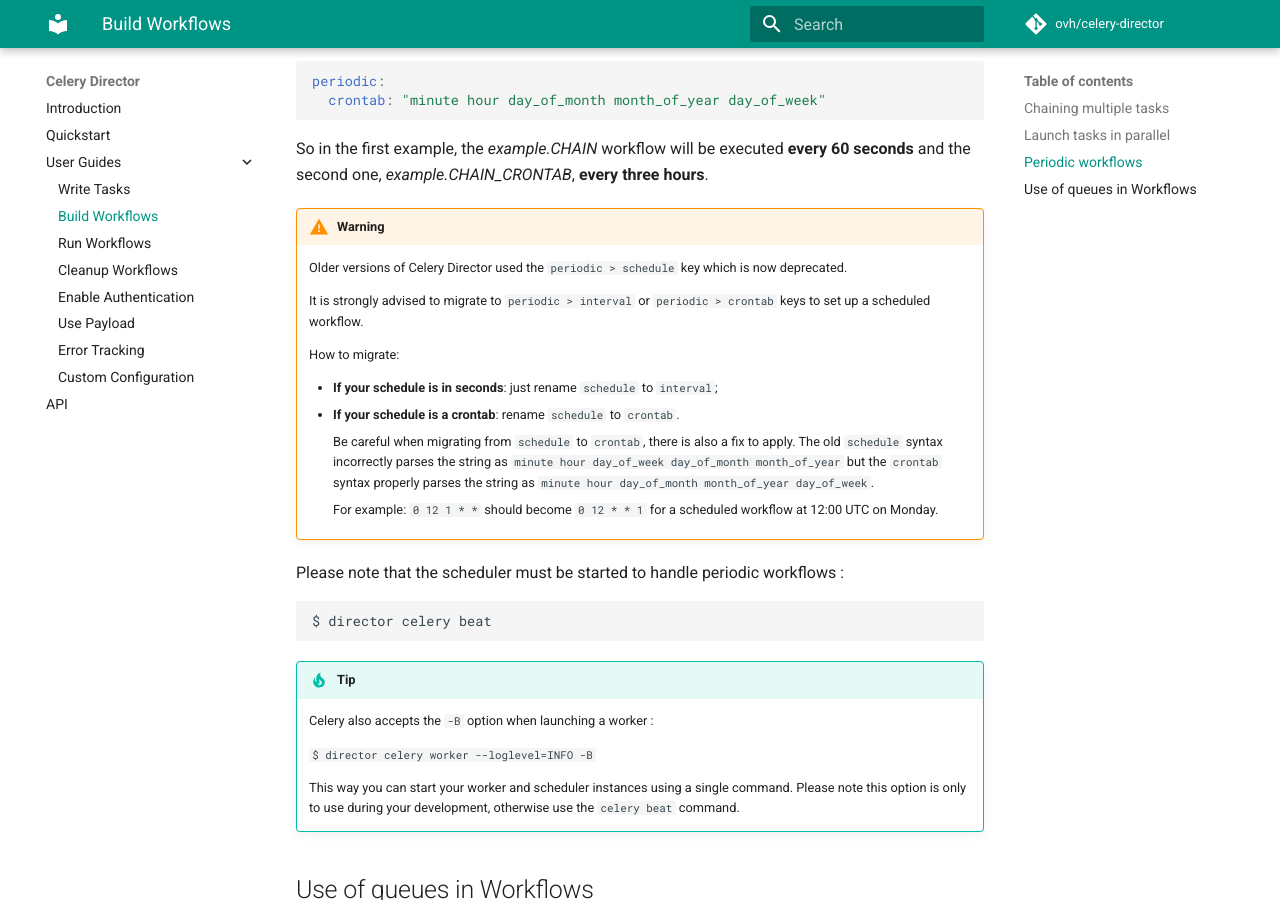
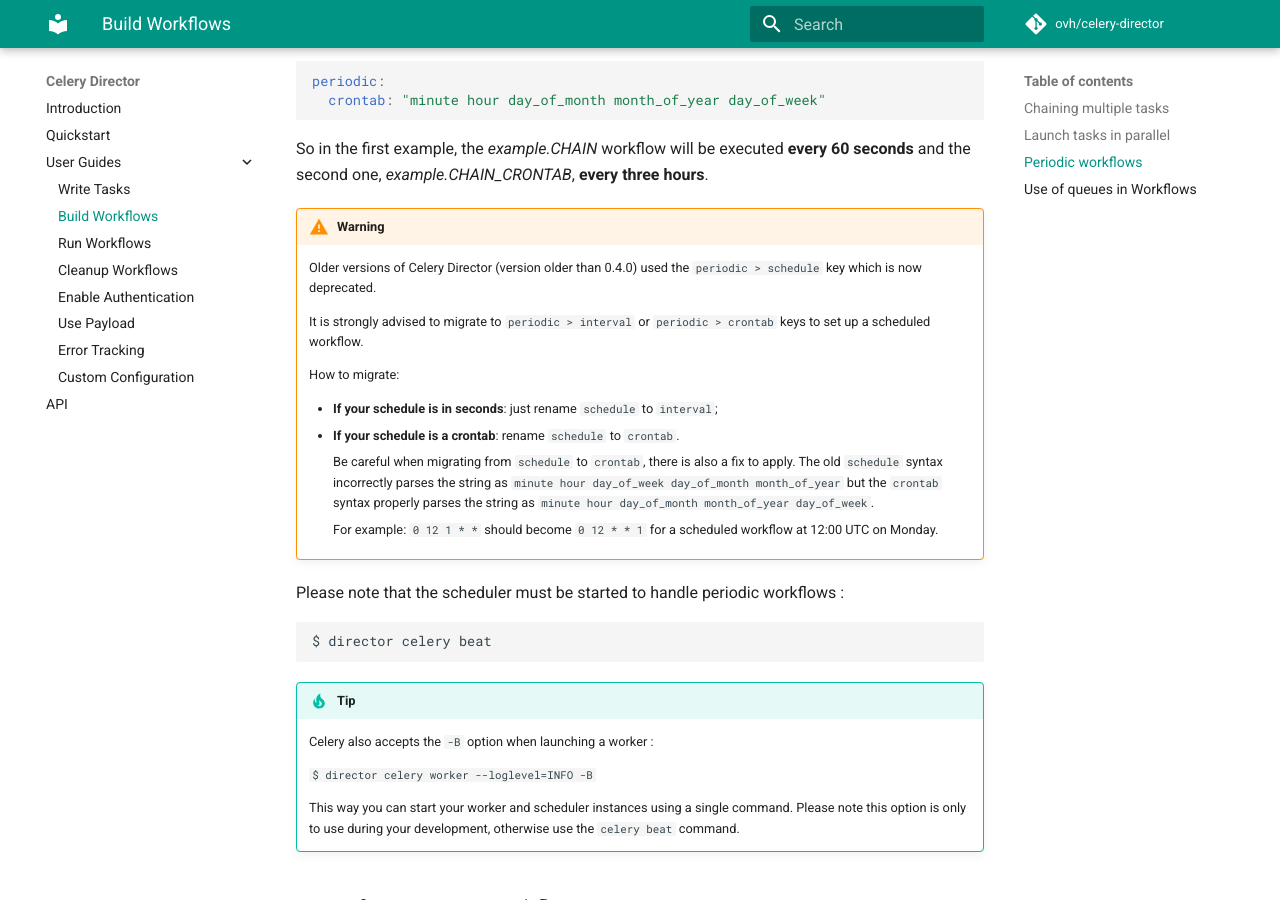
Before and after one commit to ovh/celery-director, an MkDocs documentation site: the page built from docs/docs/guides/build-workflows.md, in a window 1280 px wide and 900 px high, scrolled down 2186 px. Built offline with MkDocs 1.6.1 and Material for MkDocs 9.7.7, drawn with Linux system fonts in a browser that asks for light colours; comment, search, counter and statistics services are not loaded.

Commit message:
docs(workflows) - specify package version for migration of schedule key
Signed-off-by: Paulin Charliquart <paulincharliquart@gmail.com>

```diff
--- a/docs/docs/guides/build-workflows.md
+++ b/docs/docs/guides/build-workflows.md
@@ -111,7 +111,7 @@ periodic:
 So in the first example, the *example.CHAIN* workflow will be executed **every 60 seconds** and the second one, *example.CHAIN_CRONTAB*, **every three hours**.
 
 !!! warning
-    Older versions of Celery Director used the `periodic > schedule` key which is now deprecated.
+    Older versions of Celery Director (version older than 0.4.0) used the `periodic > schedule` key which is now deprecated.
 
     It is strongly advised to migrate to `periodic > interval` or `periodic > crontab` keys to set up a scheduled workflow.
 
```
